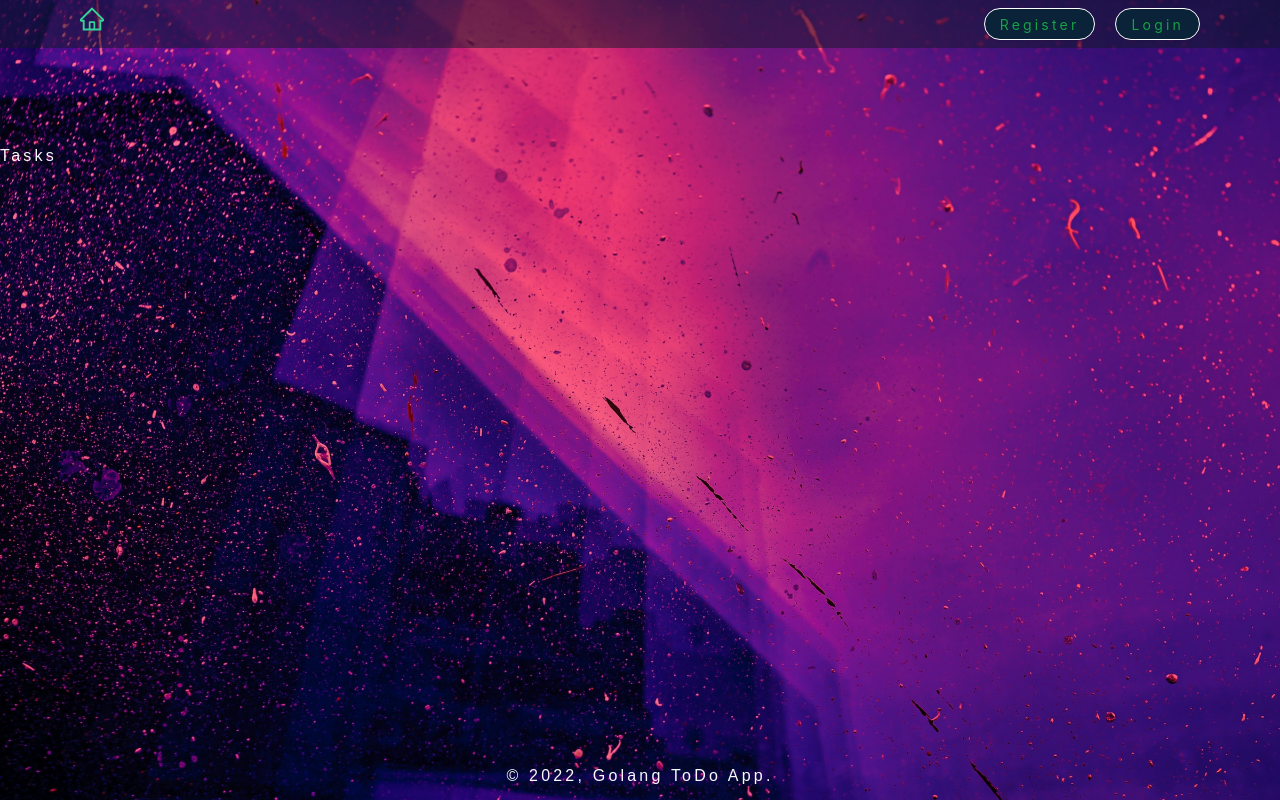
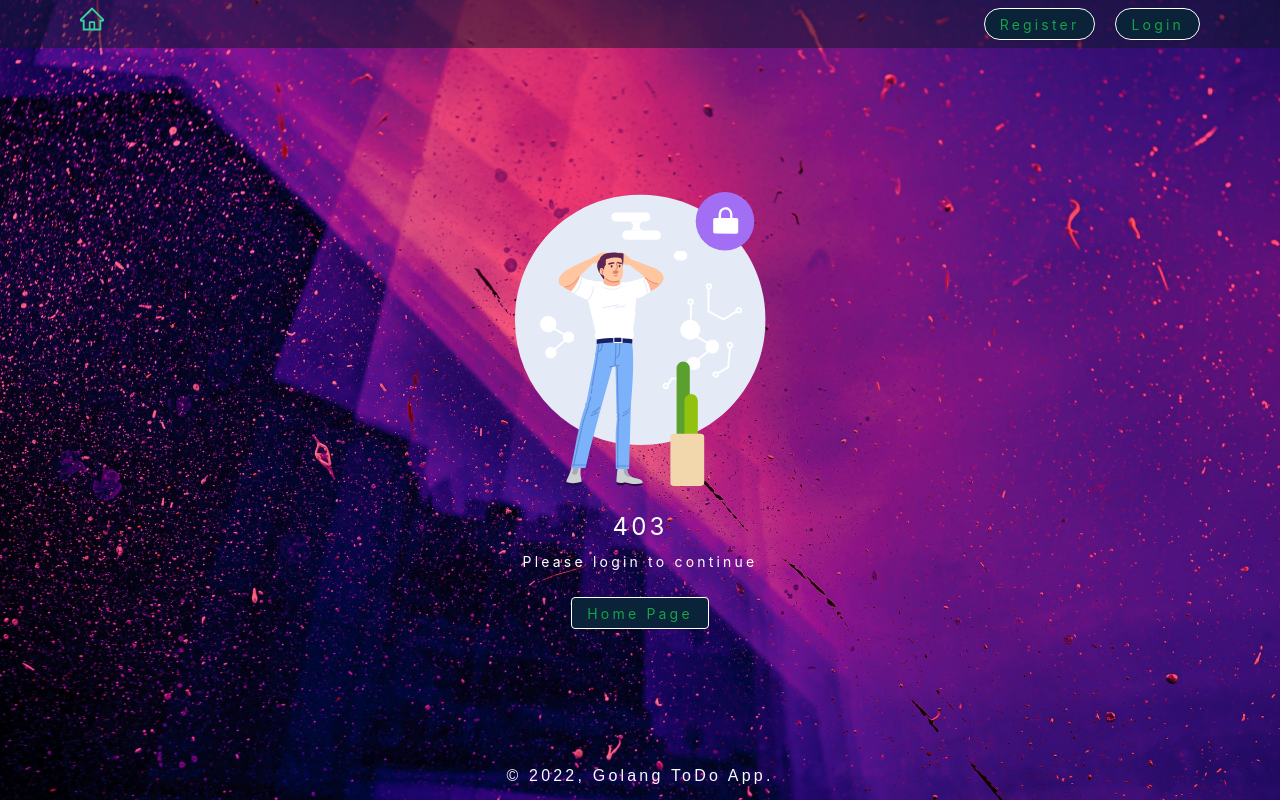
Before and after one commit to hiroki0116/go-nextjs-todo, a Next.js app: page /tasks in a window 1280 px wide. Built offline with nearby package versions, Linux system fonts and the light colour scheme; no server answers.

Commit message:
Add new task components

```diff
--- /dev/null
+++ b/components/Auth/AuthWrapper.tsx
@@ -0,0 +1,20 @@
+import { useRouter } from 'next/router';
+import Skeleton from 'antd/lib/skeleton';
+import { isAuth } from 'utils/auth';
+import LoginRequired from './LoginRequired';
+
+const AuthWrapper = ({children}:{children:any}) => {
+    const router = useRouter();
+    if (!router.isReady) return (
+        <div className='grid grid-cols-1 justify-items-center items-center'><Skeleton active /><Skeleton active /></div>
+    );
+
+    if (!isAuth()) return <LoginRequired />
+  return (
+    <>
+        {children}
+    </>
+  )
+}
+
+export default AuthWrapper
--- a/components/Auth/Login.tsx
+++ b/components/Auth/Login.tsx
@@ -75,7 +75,7 @@ const Login = () => {
       router.push("/tasks");
     } catch (err: any) {
       console.log(err?.response?.data?.message);
-      message.error(err?.message);
+      message.error(err?.response?.data?.message);
     } finally {
       setLoading(false);
     }
--- /dev/null
+++ b/components/Auth/LoginRequired.tsx
@@ -0,0 +1,16 @@
+import Result from 'antd/lib/result';
+import Button from 'antd/lib/button';
+
+const LoginRequired = () => {
+  return (
+    <Result
+      className="bg-transparent"
+      status="403"
+      title={<span className='text-white'>403</span>}
+      subTitle={<p className='text-white'>Please login to continue</p>}
+      extra={<Button href="/" type="primary" className='rounded '>Home Page</Button>}
+    />
+  );
+};
+
+export default LoginRequired;
--- a/components/Layout/LayoutWrapper.tsx
+++ b/components/Layout/LayoutWrapper.tsx
@@ -1,7 +1,5 @@
 const LayoutWrapper = ({children}:{children: any}) => {
-  return (
-    <div className="pt-36">{children}</div>
-  )
+  return <div className="pt-36">{children}</div>
 }
 
 export default LayoutWrapper
--- /dev/null
+++ b/components/Task/TaskMain.tsx
@@ -0,0 +1,7 @@
+const TaskMain = () => {
+  return (
+    <div>TaskMain</div>
+  )
+}
+
+export default TaskMain
--- a/context/AuthContext.tsx
+++ b/context/AuthContext.tsx
@@ -43,8 +43,6 @@ export const AuthProvider = ({ children }: {children: any;}) => {
     }
 
     return (
-        <AuthContext.Provider value={value}>
-            {children}
-        </AuthContext.Provider>
+        <AuthContext.Provider value={value}>{children}</AuthContext.Provider>
     );
 }
--- a/pages/_app.tsx
+++ b/pages/_app.tsx
@@ -18,9 +18,7 @@ export default function App({ Component, pageProps }: AppProps) {
       </Head>
       <AuthProvider>
         <NavBar />
-        <LayoutWrapper>
-          <Component {...pageProps} />
-        </LayoutWrapper>
+        <LayoutWrapper><Component {...pageProps} /></LayoutWrapper>
         <Footer />
       </AuthProvider>
     </>
--- a/pages/tasks/index.tsx
+++ b/pages/tasks/index.tsx
@@ -1,6 +1,12 @@
+import dynamic from "next/dynamic"
+import AuthWrapper from "components/Auth/AuthWrapper"
+const TaskMain = dynamic(() => import("components/Task/TaskMain"), { ssr: false })
+
 const index = () => {
   return (
-    <div>Tasks</div>
+    <AuthWrapper>
+      <TaskMain />
+    </AuthWrapper>
   )
 }
 
```
